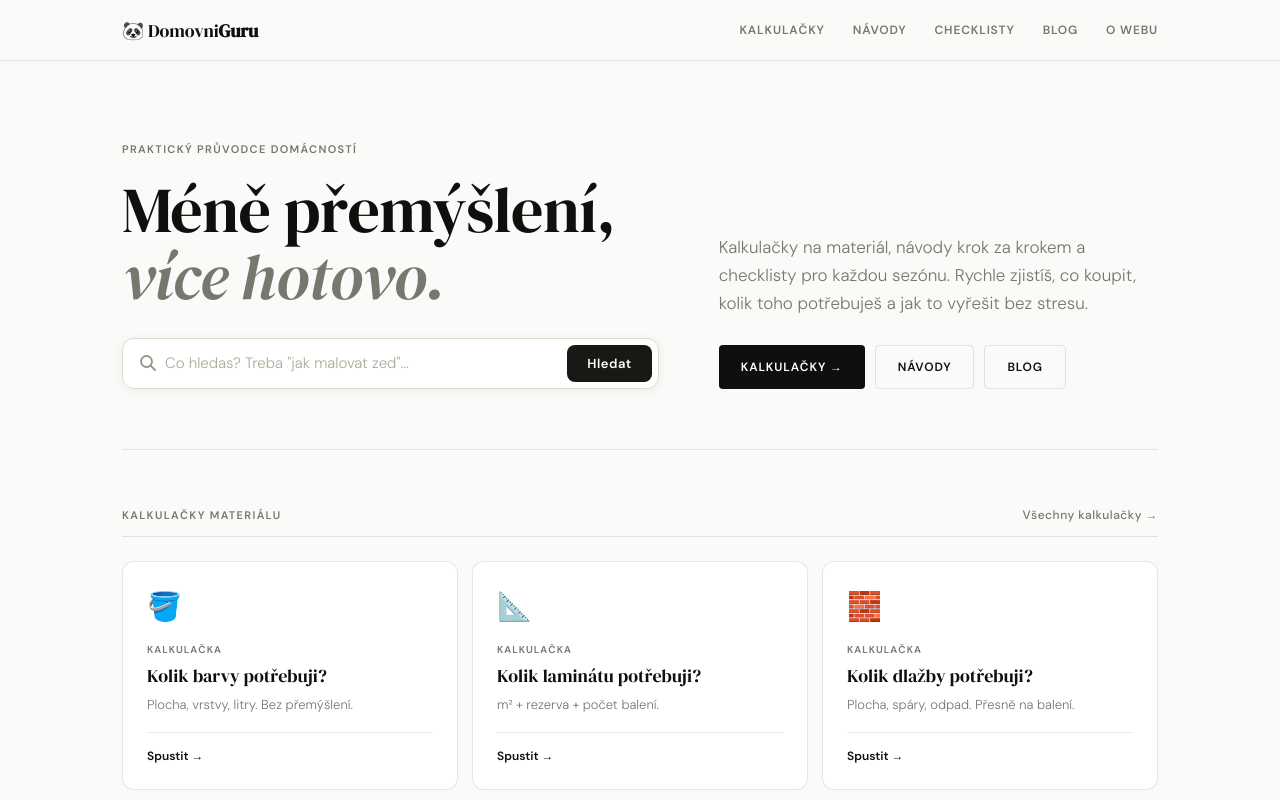
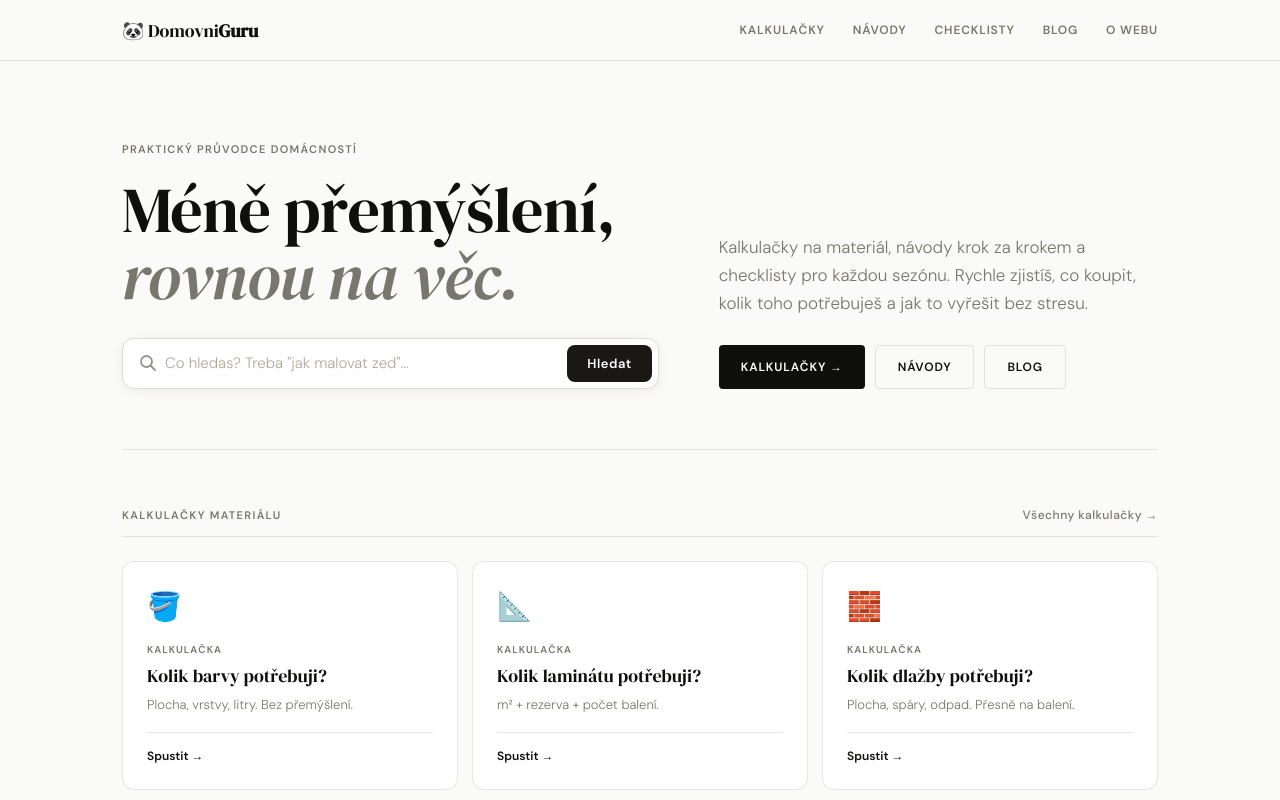
Before and after one commit to kristynapacakova/domovniguru, a Next.js app: page / in a window 1280 px wide. Shown: the top 800 px of the page. Built offline with nearby package versions, Linux system fonts and the light colour scheme.

Commit message:
Add files via upload

```diff
--- a/app/page.tsx
+++ b/app/page.tsx
@@ -75,7 +75,7 @@ export default function HomePage() {
             <p className="hero-eyebrow">Praktický průvodce domácností</p>
             <h1 className="hero-h1">
               Méně přemýšlení,<br />
-              <em>více hotovo.</em>
+              <em>rovnou na věc.</em>
             </h1>
             <div className="hero-search-wrap">
               <div className="hero-search-box">
```
